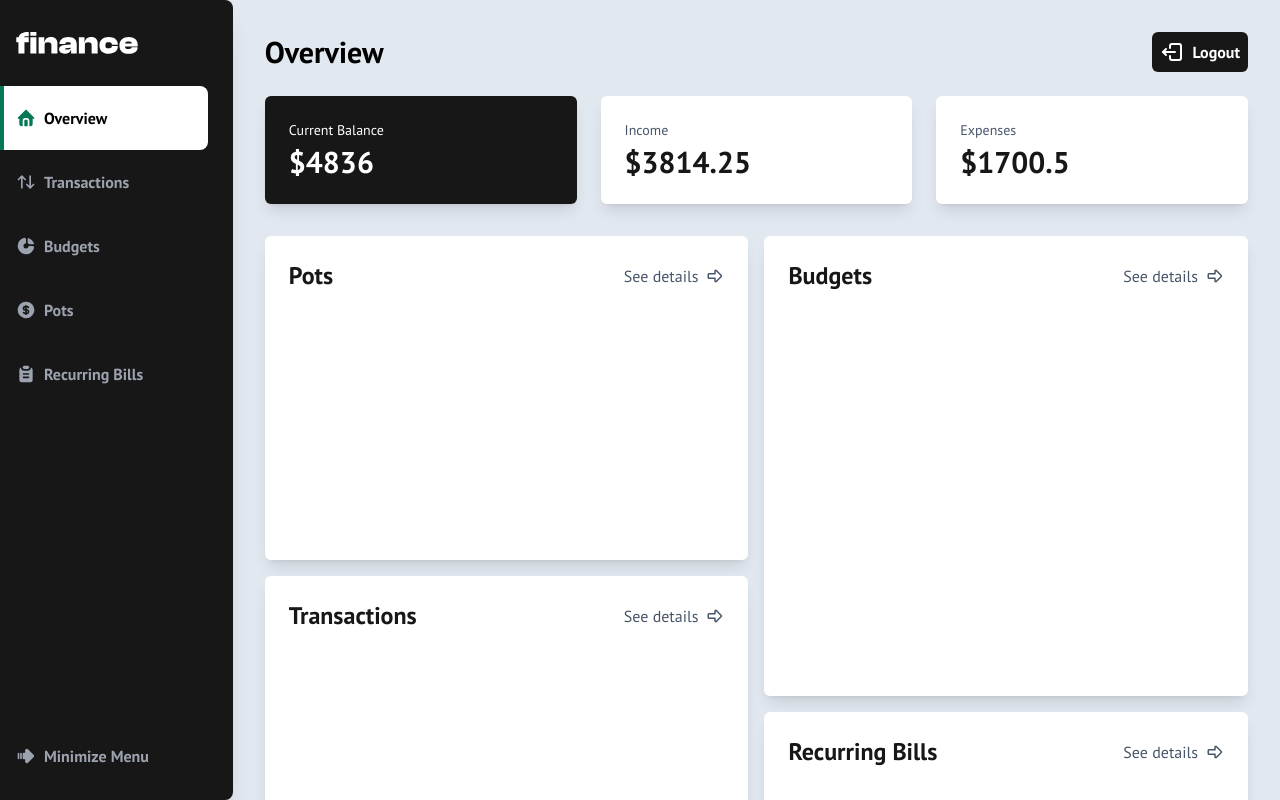
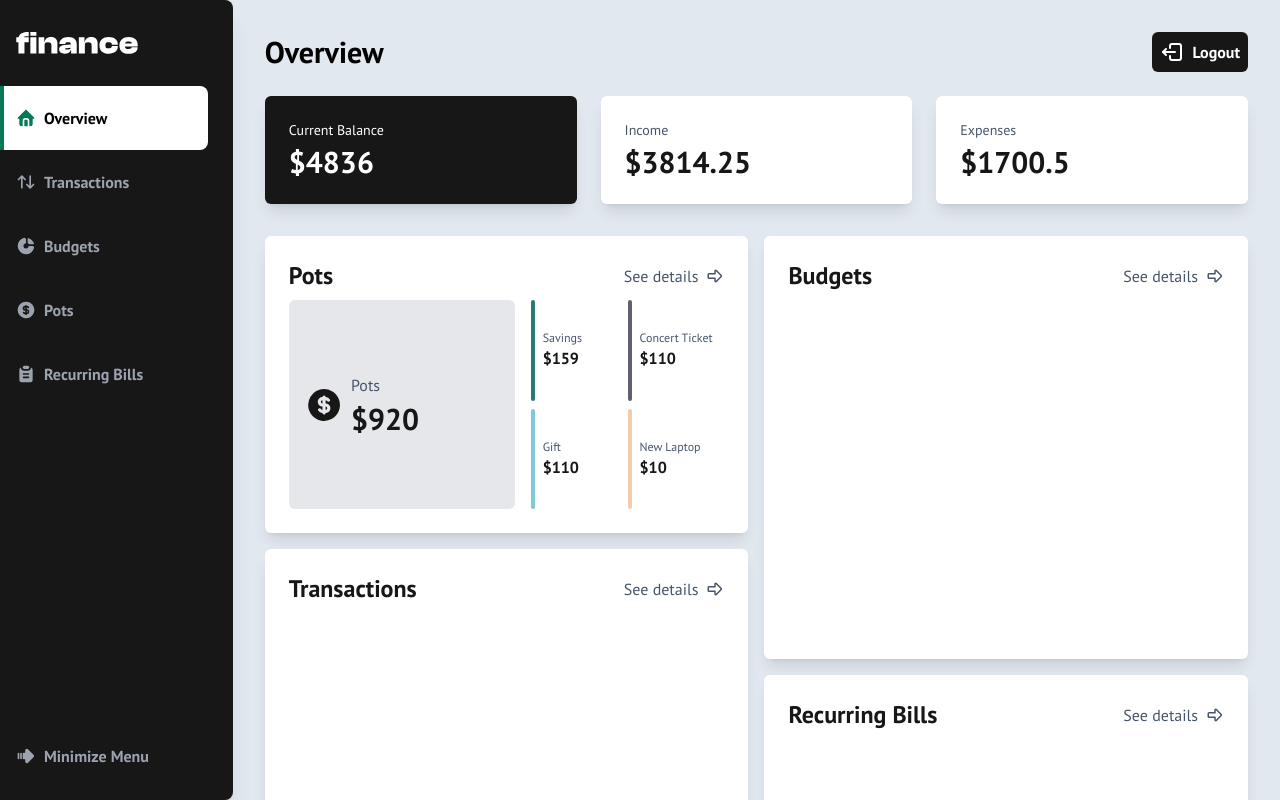
Before and after one commit to MartinWebDev95/FinanceApp, a Next.js app: page / in a window 1280 px wide. Built offline with nearby package versions, Linux system fonts and the light colour scheme.

Commit message:
Change the Grid component to show a summary of the pots

```diff
--- a/app/components/overview/Grid.jsx
+++ b/app/components/overview/Grid.jsx
@@ -1,10 +1,12 @@
-import { ArrowDetails } from "@/app/lib/utils";
+import { ArrowDetails, PotsIcon } from "@/app/lib/utils";
 import Link from "next/link";
+import data from '@/app/lib/data.json'
 
 const Grid = () => {
   return (
-    <div className="mt-10 lg:mt-8 grid grid-cols-1 grid-rows-24 lg:grid-cols-2 lg:grid-rows-12 gap-4 h-screen">
-      <div className="p-6 bg-white rounded-md shadow-lg row-start-1 row-end-6 lg:col-start-1 lg:col-end-2">
+    <div className="mt-10 lg:mt-8 lg:grid lg:grid-cols-2 lg:grid-rows-12 lg:gap-4 h-full">
+      {/* Pots */}
+      <div className="p-6 mb-6 lg:mb-0 bg-white rounded-md shadow-lg lg:row-start-1 lg:row-end-6 lg:col-start-1 lg:col-end-2 w-full h-fit lg:h-full">
         <div className="w-full flex items-center justify-between">
           <h2 className="text-neutral-900 text-2xl font-bold">Pots</h2>
           <Link href='/pots' className="flex items-center gap-2 group text-slate-600">
@@ -12,9 +14,39 @@ const Grid = () => {
             <ArrowDetails />
           </Link>
         </div>
+
+        <div className="flex flex-col md:flex-row items-center mt-2 gap-4 w-full h-full pb-0 lg:pb-10">
+          <div className="w-full md:w-1/2 rounded-md bg-gray-200 flex items-center gap-2 h-full text-neutral-900 p-4 flex-1">
+            <PotsIcon width='50' height='50' />
+
+            <div className="w-full">
+              <p className="mb-1 text-slate-600">Pots</p>
+              <p className="font-bold text-3xl">
+                ${data.pots.reduce((acc, currentValue) => acc + currentValue.total, 0)}
+              </p>
+            </div>
+          </div>
+
+          <div className="w-full md:w-1/2 grid grid-cols-2 grid-rows-2 gap-y-2 h-full flex-1">
+            {data.pots.slice(0,4).map((pot) => (
+              <div key={pot.name} className="h-full flex items-center w-full">
+                <div
+                  className="h-full w-1 rounded-md"
+                  style={{ backgroundColor: pot.theme }}
+                />
+
+                <div className="ml-2">
+                  <p className="text-slate-600 text-xs">{pot.name}</p>
+                  <p className="text-neutral-900 font-bold">${pot.total}</p>
+                </div>
+              </div>
+            ))}
+          </div>
+        </div>
       </div>
 
-      <div className="p-6 bg-white rounded-md shadow-lg row-start-12 row-end-19 lg:row-start-1 lg:row-end-8 lg:col-start-2 lg:col-end-3">
+      {/* Budgets */}
+      <div className="p-6 mb-6 lg:mb-0 bg-white rounded-md shadow-lg lg:row-start-1 lg:row-end-8 lg:col-start-2 lg:col-end-3">
         <div className="w-full flex items-center justify-between">
           <h2 className="text-neutral-900 text-2xl font-bold">Budgets</h2>
           <Link href='/budgets' className="flex items-center gap-2 group text-slate-600">
@@ -24,7 +56,8 @@ const Grid = () => {
         </div>
       </div>
 
-      <div className="p-6 bg-white rounded-md shadow-lg row-start-6 row-end-12 lg:row-end-13 lg:col-start-1 lg:col-end-2">
+      {/* Transactions */}
+      <div className="p-6 mb-6 lg:mb-0 bg-white rounded-md shadow-lg lg:row-start-6 lg:row-end-13 lg:col-start-1 lg:col-end-2">
         <div className="w-full flex items-center justify-between">
           <h2 className="text-neutral-900 text-2xl font-bold">Transactions</h2>
           <Link href='/transactions' className="flex items-center gap-2 group text-slate-600">
@@ -34,7 +67,8 @@ const Grid = () => {
         </div>
       </div>
 
-      <div className="p-6 bg-white rounded-md shadow-lg row-start-19 row-end-25 lg:row-start-8 lg:row-end-13 lg:col-start-2 lg:col-end-3">
+      {/* Recurring Bills */}
+      <div className="p-6 bg-white rounded-md shadow-lg lg:row-start-8 lg:row-end-13 lg:col-start-2 lg:col-end-3">
         <div className="w-full flex items-center justify-between">
           <h2 className="text-neutral-900 text-2xl font-bold">Recurring Bills</h2>
           <Link href='/recurring-bills' className="flex items-center gap-2 group text-slate-600">
```
